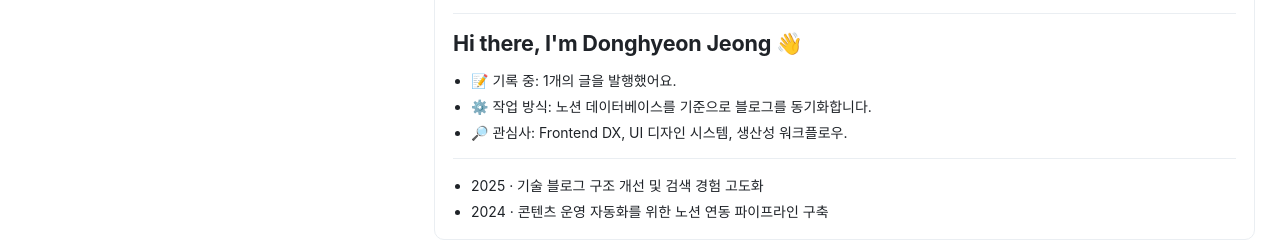
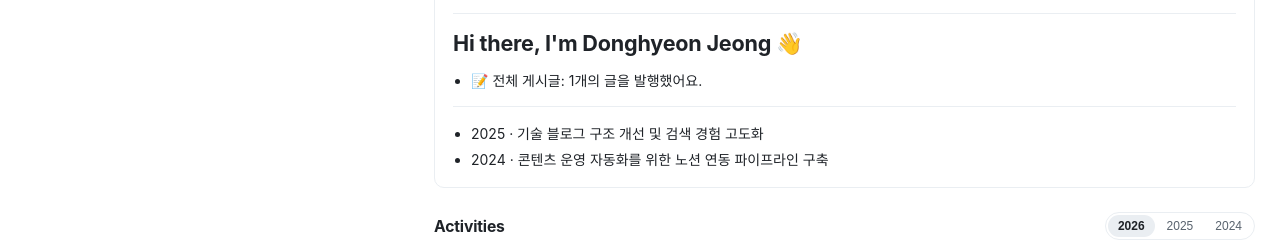
Before and after one commit to dhje0ng/blog, a Next.js app: page /overview in a window 1280 px wide. Shown: the part 409-650 px from the top of the page. Built offline with nearby package versions, Linux system fonts and the light colour scheme.

Commit message:
Update page.tsx

```diff
--- a/app/overview/page.tsx
+++ b/app/overview/page.tsx
@@ -182,9 +182,7 @@ export default async function OverviewPage() {
               <div className="overview-readme-divider" aria-hidden="true" />
               <h2>Hi there, I&apos;m {siteConfig.profile.name} 👋</h2>
               <ul className="readme-bullet-list">
-                <li>📝 기록 중: {posts.length}개의 글을 발행했어요.</li>
-                <li>⚙️ 작업 방식: 노션 데이터베이스를 기준으로 블로그를 동기화합니다.</li>
-                <li>🔎 관심사: Frontend DX, UI 디자인 시스템, 생산성 워크플로우.</li>
+                <li>📝 전체 게시글: {posts.length}개의 글을 발행했어요.</li>
               </ul>
               <div className="overview-readme-divider" aria-hidden="true" />
               <ul className="readme-history-list">
```
